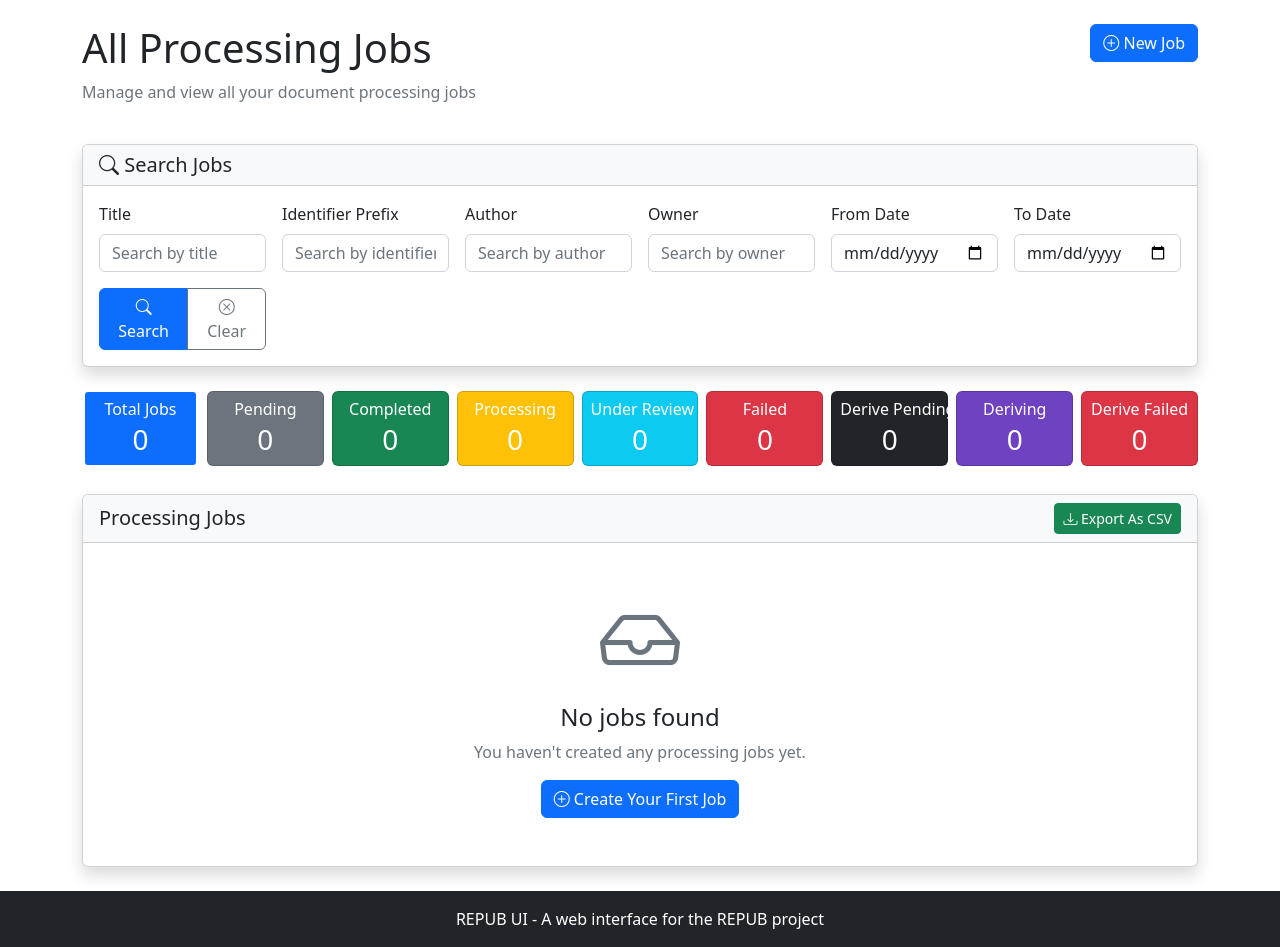
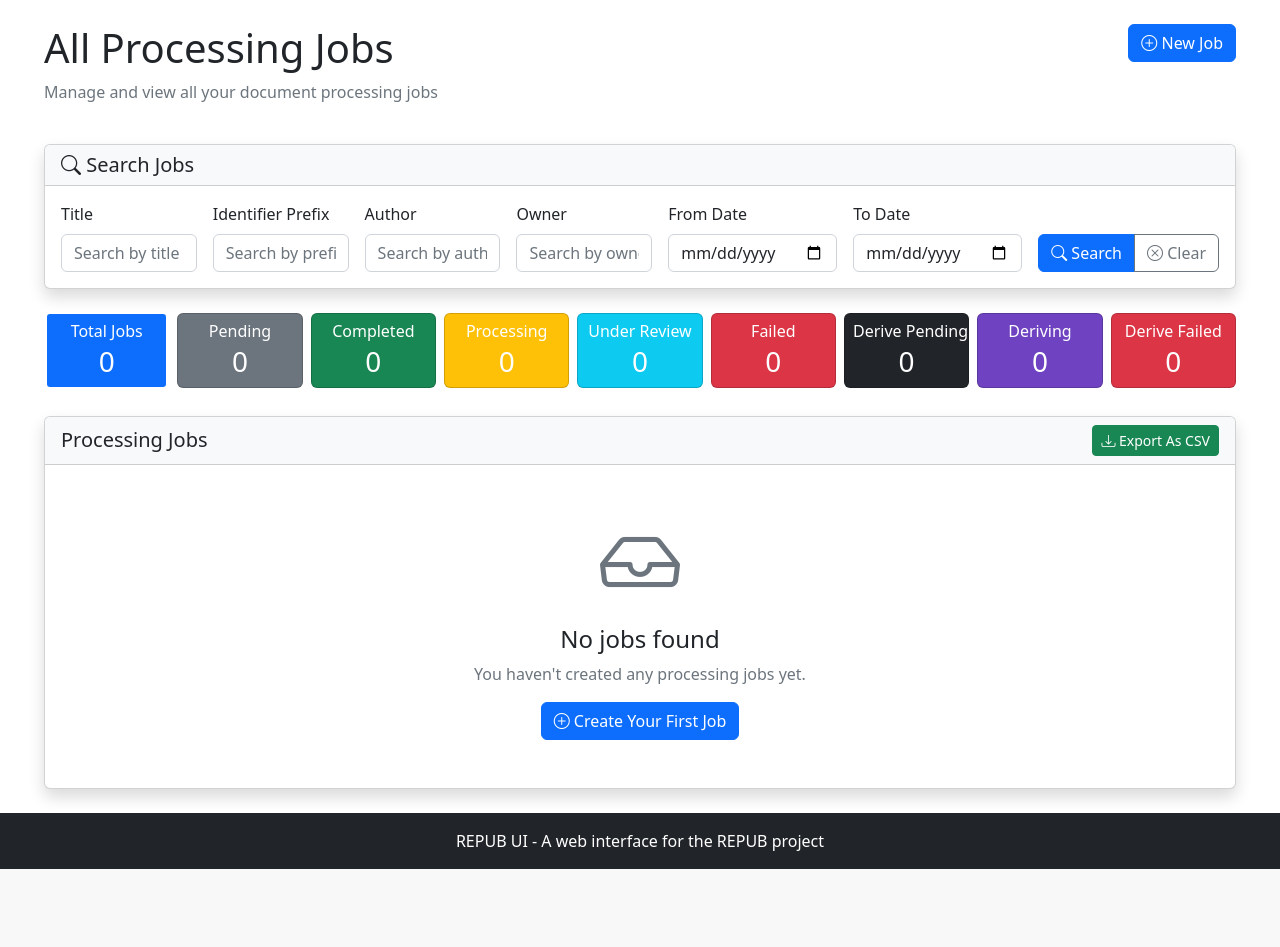
Before and after one commit to ServantsOfKnowledge/repub, a Django app: page /jobs/ in a window 1280 px wide. Shown: the part 60-1007 px from the top of the page. After the commit the page ends 929 px from the top, so only its background shows below. Run offline with Django 5.2, Linux system fonts and the light colour scheme; the visitor is signed in with stand-in values (Sample User, id 1); data that the repository does not hold is empty; parts of the project's set-up code (start-up, migrations or seed data) failed here and were passed over; some libraries are stand-ins or nearby versions.

Commit message:
Making all jobs page wider

```diff
--- a/repubui/templates/repub_interface/all_jobs.html
+++ b/repubui/templates/repub_interface/all_jobs.html
@@ -4,6 +4,11 @@
 
 {% block extra_head %}
 <style>
+@media (min-width: 992px) {
+    .main-content > .container {
+        max-width: 95%;
+    }
+}
 .clickable-card {
     cursor: pointer;
     transition: transform 0.2s, box-shadow 0.2s;
@@ -77,41 +82,41 @@ th a:hover {
     </div>
     <div class="card-body">
         <form method="get" action="" id="searchForm">
-            <div class="row g-3">
-                <div class="col-md-2">
+            <div class="row g-3 flex-nowrap align-items-end">
+                <div class="col">
                     <label for="title" class="form-label">Title</label>
                     <input type="text" class="form-control" id="title" name="title"
                            value="{{ request.GET.title }}" placeholder="Search by title">
                 </div>
-                <div class="col-md-2">
+                <div class="col">
                     <label for="identifier" class="form-label">Identifier Prefix</label>
                     <input type="text" class="form-control" id="identifier" name="identifier"
-                           value="{{ request.GET.identifier }}" placeholder="Search by identifier prefix">
+                           value="{{ request.GET.identifier }}" placeholder="Search by prefix">
                 </div>
-                <div class="col-md-2">
+                <div class="col">
                     <label for="author" class="form-label">Author</label>
                     <input type="text" class="form-control" id="author" name="author"
                            value="{{ request.GET.author }}" placeholder="Search by author">
                 </div>
                 {% if user.is_staff %}
-                <div class="col-md-2">
+                <div class="col">
                     <label for="owner" class="form-label">Owner</label>
                     <input type="text" class="form-control" id="owner" name="owner"
                            value="{{ request.GET.owner }}" placeholder="Search by owner">
                 </div>
                 {% endif %}
-                <div class="col-md-2">
+                <div class="col">
                     <label for="date_from" class="form-label">From Date</label>
                     <input type="date" class="form-control" id="date_from" name="date_from"
                            value="{{ request.GET.date_from }}">
                 </div>
-                <div class="col-md-2">
+                <div class="col">
                     <label for="date_to" class="form-label">To Date</label>
                     <input type="date" class="form-control" id="date_to" name="date_to"
                            value="{{ request.GET.date_to }}">
                 </div>
-                <div class="col-md-2 d-flex align-items-end">
-                    <div class="btn-group w-100" role="group">
+                <div class="col-auto d-flex align-items-end">
+                    <div class="btn-group" role="group">
                         <button type="submit" class="btn btn-primary">
                             <i class="bi bi-search"></i> Search
                         </button>
```
